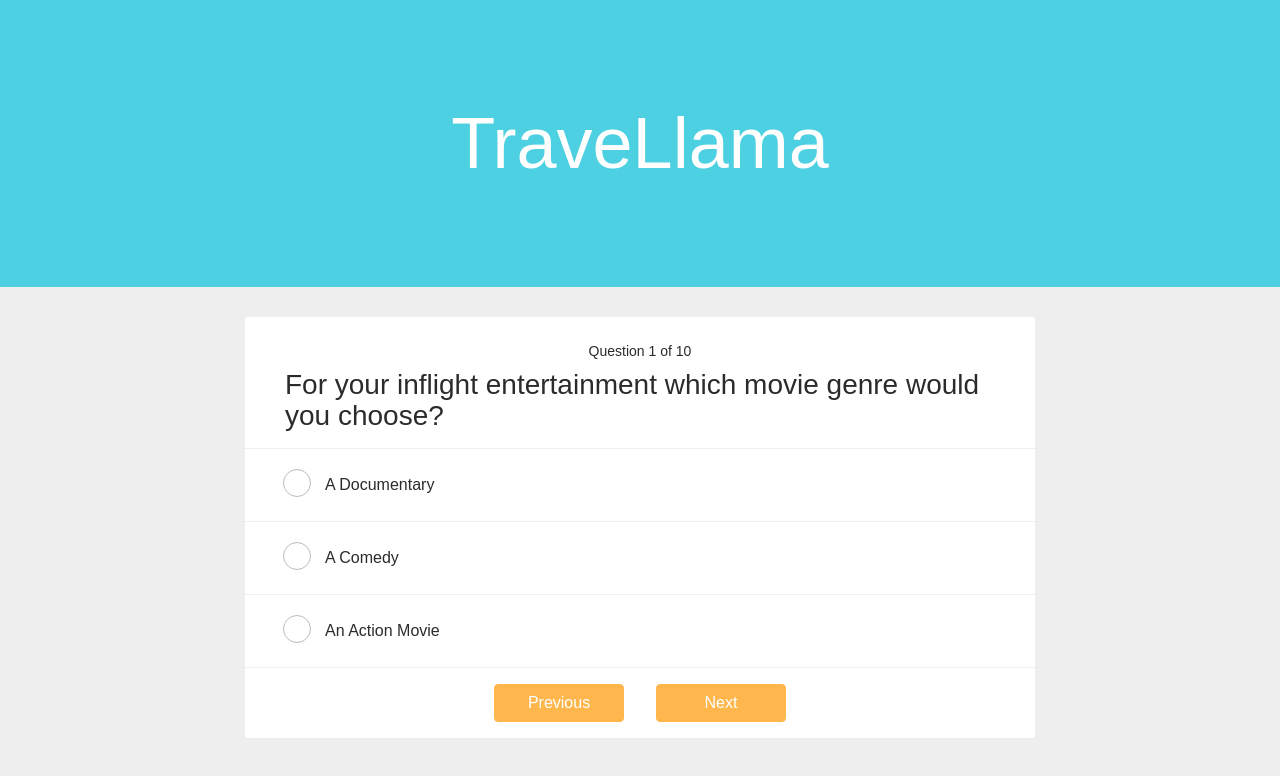
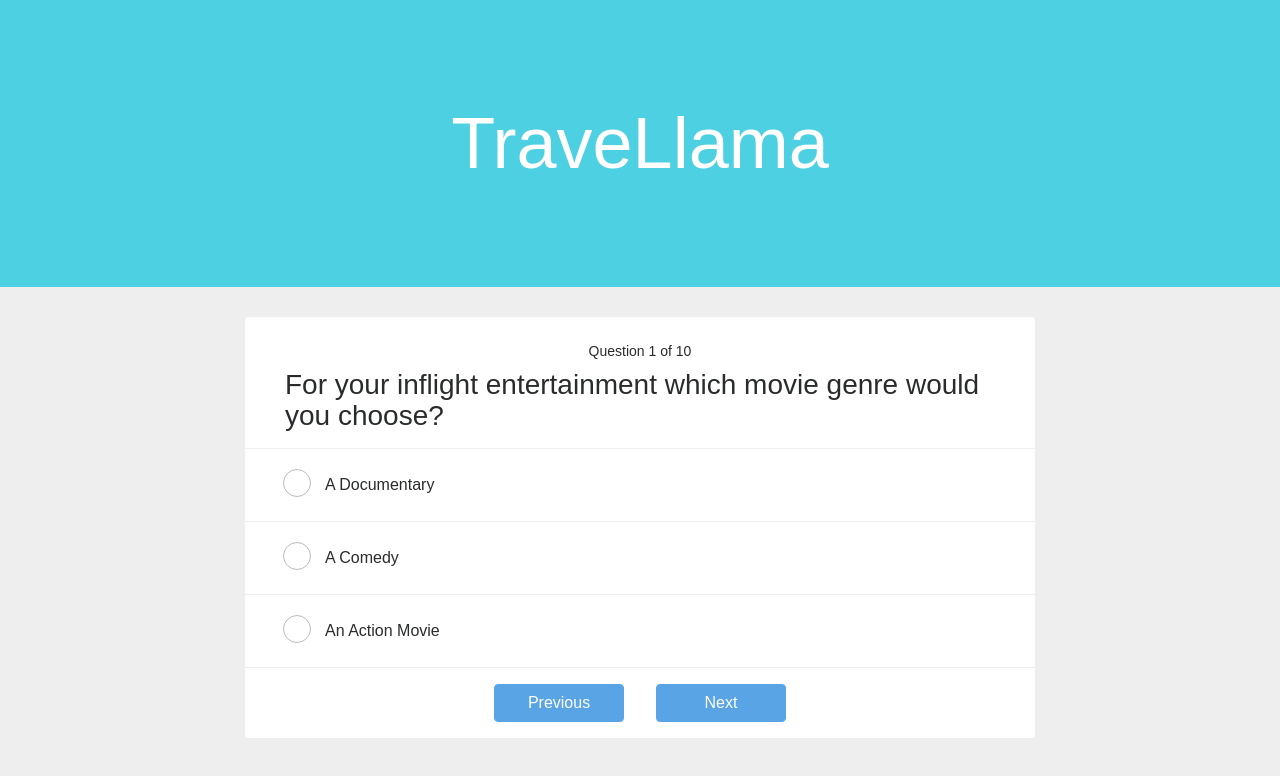
Before and after one commit to cheneus/ProjectRed, a React (Create React App) app in the folder client/: page / in a window 1280 px wide. Shown: the top 776 px of the page. Built offline with nearby package versions, Linux system fonts and the light colour scheme.

Commit message:
1st question next button disabled and answer required before next button can be clicked

```diff
--- a/client/src/App.js
+++ b/client/src/App.js
@@ -5,6 +5,7 @@ import quizQuestions from './components/Quiz/quizQuestions'
 import NavBar from './components/NavBar'
 import update from 'react-addons-update'
 import Result from './components/Quiz/Result'
+import PropTypes from 'prop-types';
 
 class App extends Component {
 
@@ -29,7 +30,6 @@ class App extends Component {
      result: '',
      response: []
     };
-
     this.handleAnswerSelected = this.handleAnswerSelected.bind(this);
   }
 
@@ -83,7 +83,6 @@ class App extends Component {
     this.setState({
       counter: counter,
       questionId: questionId,
-
       question: quizQuestions[counter].question,
       answerOptions: quizQuestions[counter].answers,
       answer: ''
@@ -125,7 +124,6 @@ class App extends Component {
     const answersCountKeys = Object.keys(answersCount);
     const answersCountValues = answersCountKeys.map((key) => answersCount[key]);
     const maxAnswerCount = Math.max.apply(null, answersCountValues);
-
     return answersCountKeys.filter((key) => answersCount[key] === maxAnswerCount);
   }
 
@@ -160,7 +158,6 @@ class App extends Component {
   handleItinerary = (event) => {
     console.log('Click happened');
   }
-
 
   renderQuiz = () => {
     return (
@@ -197,6 +194,7 @@ class App extends Component {
       </div>
     );
   }
+
 }
 
 export default App;
--- a/client/src/components/Quiz/Quiz.js
+++ b/client/src/components/Quiz/Quiz.js
@@ -30,15 +30,17 @@ function Quiz(props) {
            {props.answerOptions.map(renderAnswerOptions)}
          </ul>
           <div className="buttons">
-              <button className="btn btn-primary" type="submit" onClick={props.onBackPressed}>Previous</button>
-              <button className="btn btn-primary" type="submit" onClick={props.onNextPressed}>Next</button>
+              <button className="btn btn-primary" type="submit" disabled={
+                (props.questionId===1)} onClick={props.onBackPressed}>Previous</button>
+              <button className="btn btn-primary" type="submit" disabled={!
+                (props.answer)} onClick={props.onNextPressed}>Next</button>
           </div>
        </div>
     );
   }
 
   Quiz.propTypes = {
-    answer: PropTypes.string.isRequired,
+    answer: PropTypes.object.isRequired,
     answerOptions: PropTypes.array.isRequired,
     question: PropTypes.string.isRequired,
     questionId: PropTypes.number.isRequired,
```
Also changed, not shown: client/src/components/Quiz/Result.js (line endings or trailing spaces). Lines whose indentation alone changed are shown as unchanged.
